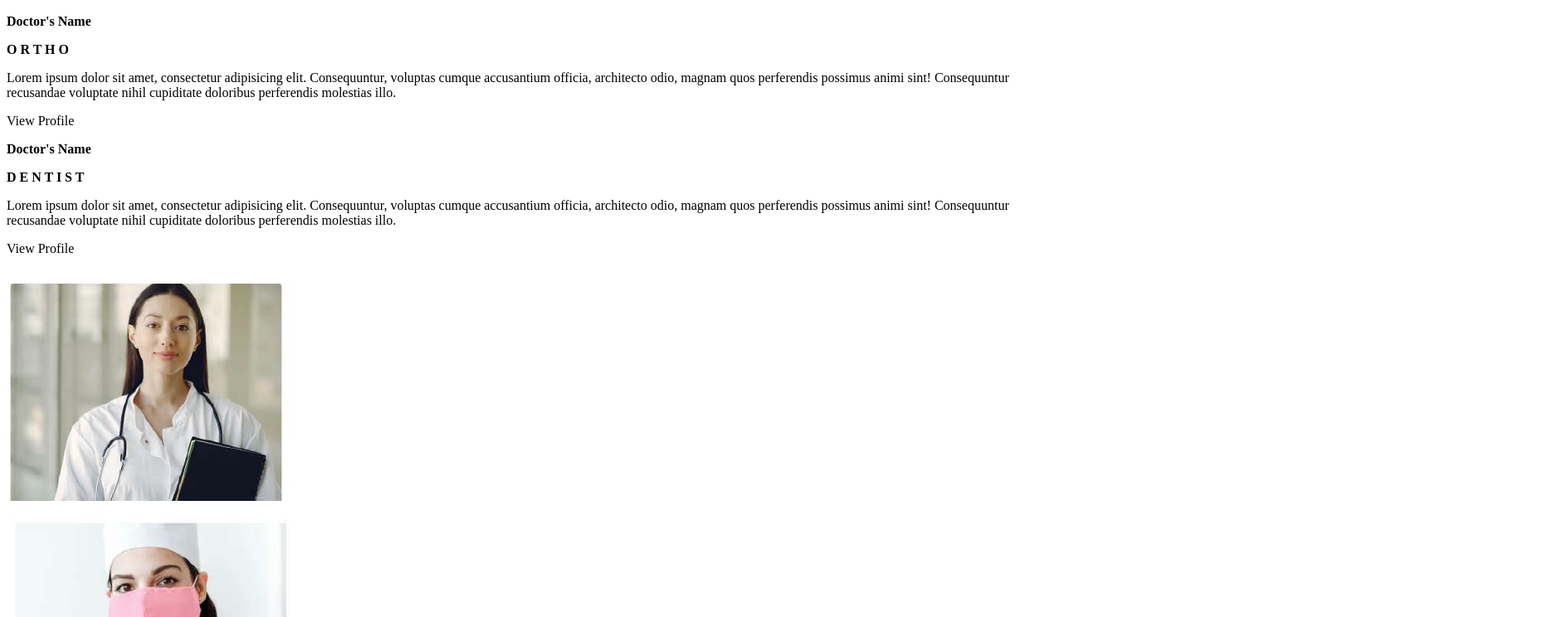
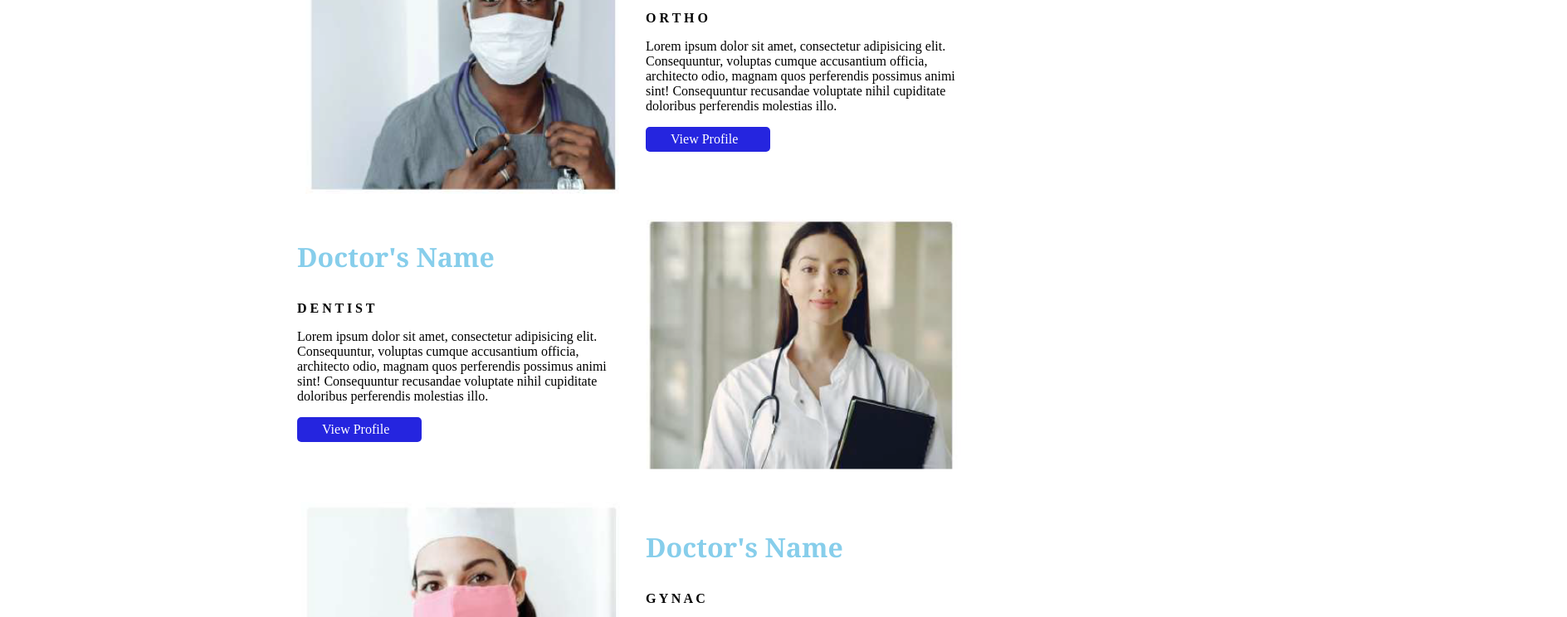
Before and after one commit to dhruvidadhaniya/doctor, a plain HTML site: page index.html in a window 1280 px wide. Shown: the part 622-1366 px from the top of the page at 83% size, 1888 px wide, since content can reach past the window. Drawn offline with Linux system fonts and the light colour scheme.

Commit message:
Update index.html

```diff
--- a/index.html
+++ b/index.html
@@ -4,7 +4,7 @@
     <meta charset="UTF-8">
     <meta name="viewport" content="width=device-width, initial-scale=1.0">
     <title>Document</title>
-    <link rel="stylesheet" href="doctor.css">
+    <link rel="stylesheet" href="index.css">
 </head>
 <body>
     <div>
```
